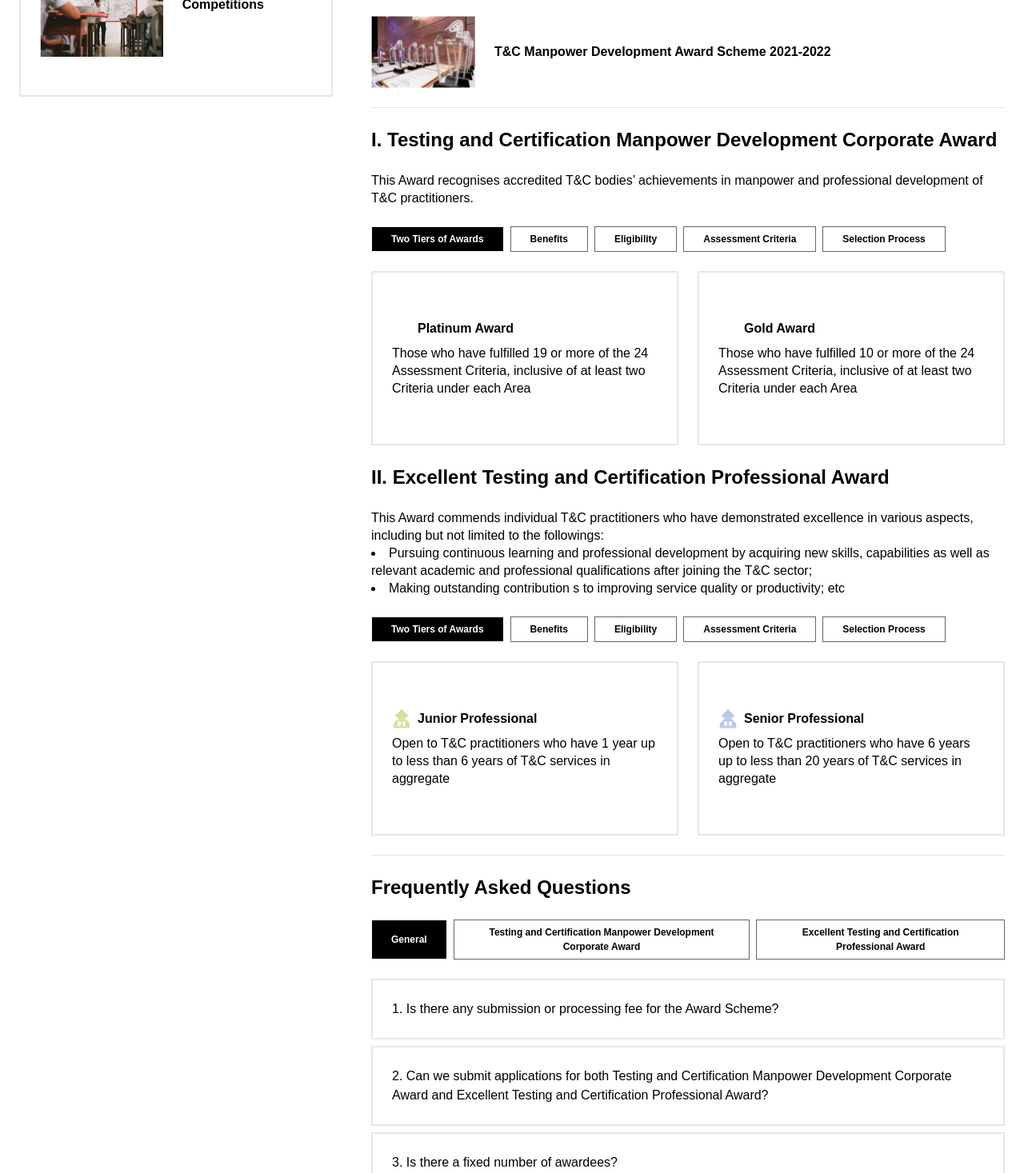
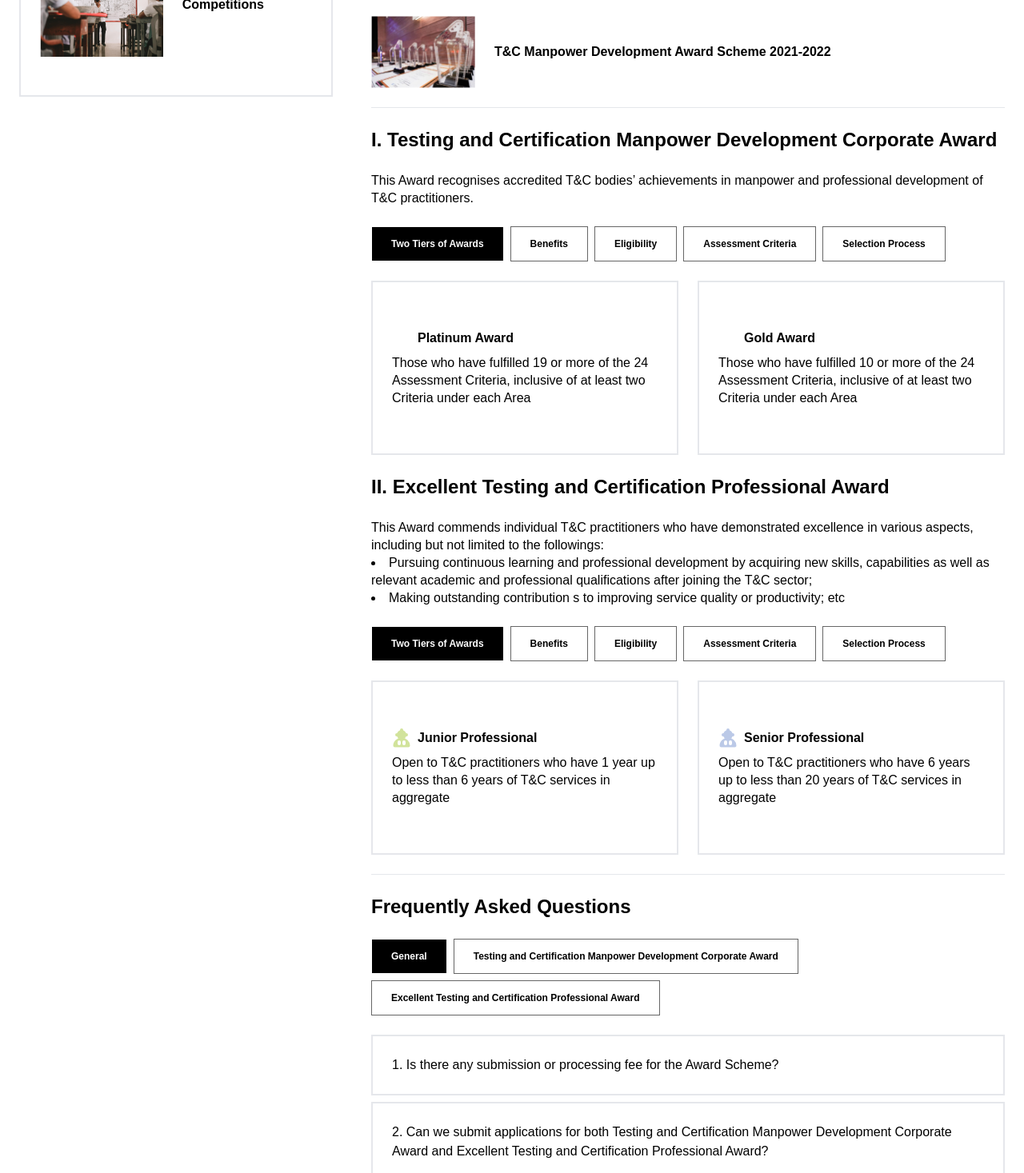
Before and after one commit to sagee1125/hkctc, a React (Create React App) app: page /#/events-landing in a window 1280 px wide. Shown: the part 955-2422 px from the top of the page at 80% size. Built offline with nearby package versions, Linux system fonts and the light colour scheme; some icons are missing.

Commit message:
button wrap

```diff
--- a/src/pages/EventsLanding/EventsLandingContent.tsx
+++ b/src/pages/EventsLanding/EventsLandingContent.tsx
@@ -29,7 +29,9 @@ export const EventsLandingContent: React.FC<BreadcrumbProps> = ({
     eventItems?.[0]?.subTitle ?? ""
   );
 
-  const [activeButton, setActiveButton] = useState<number>(0);
+  const [activeTestingOneButton, setActiveTestingOneButton] = useState<number>(0);
+  const [activeTestingTwoButton, setActiveTestingTwoButton] = useState<number>(0);
+
   const [questionCategoriesArray, setQuestionCategoriesArray] =
     useState<number>(0);
   const navigate = useNavigate();
@@ -62,8 +64,8 @@ export const EventsLandingContent: React.FC<BreadcrumbProps> = ({
         setActivatedItems={setActiveEventItems}
       />
       <div>
-        <div className="flex flex-row gap-[16px] items-center">
-          <div className="h-[15px] w-[15px] bg-black" />
+        <div className="flex flex-row gap-[16px] items-start">
+          <div className="h-[15px] w-[15px] bg-black mt-[8px]" />
           <p className="text-heading-l">
             Testing & Certificate Manpower Development Award Scheme
           </p>
@@ -119,19 +121,19 @@ export const EventsLandingContent: React.FC<BreadcrumbProps> = ({
           This Award recognises accredited T&C bodies’ achievements in manpower
           and professional development of T&C practitioners.
         </p>
-        <div className="flex flex-row gap-[8px] my-[24px]">
+        <div className="flex flex-wrap gap-[8px] my-[24px]">
           {buttonArray.map((btn, index) => {
-            const isActivated = index === activeButton;
+            const isActivated = index === activeTestingOneButton;
             return (
               <button
                 key={index}
                 className="p-2 transition-all duration-800 ease-in-out"
                 style={isActivated ? activatedButtonStyle : normalButtonStyle}
                 onClick={() => {
-                  setActiveButton(index);
+                  setActiveTestingOneButton(index);
                 }}
               >
-                <p className="px-[12px] text-highlight-xs">{btn}</p>
+                <p className="px-[12px] py-[6px] text-highlight-xs">{btn}</p>
               </button>
             );
           })}
@@ -184,19 +186,19 @@ export const EventsLandingContent: React.FC<BreadcrumbProps> = ({
           </li>
         </p>
 
-        <div className="flex flex-row gap-[8px] my-[24px]">
+        <div className="flex flex-wrap gap-[8px] my-[24px]">
           {buttonArray.map((btn, index) => {
-            const isActivated = index === activeButton;
+            const isActivated = index === activeTestingTwoButton;
             return (
               <button
                 key={index}
-                className="p-2 transition-all duration-800 ease-in-out"
+                className="transition-all duration-800 ease-in-out"
                 style={isActivated ? activatedButtonStyle : normalButtonStyle}
                 onClick={() => {
-                  setActiveButton(index);
+                  setActiveTestingTwoButton(index);
                 }}
               >
-                <p className="px-[12px] text-highlight-xs">{btn}</p>
+                <p className="px-[12px] py-[6px] text-highlight-xs">{btn}</p>
               </button>
             );
           })}
@@ -238,7 +240,7 @@ export const EventsLandingContent: React.FC<BreadcrumbProps> = ({
         </div>
         <hr className="my-[24px]" />
         <p className="text-heading-l">Frequently Asked Questions</p>
-        <div className="flex flex-row gap-[8px] my-[24px]">
+        <div className="flex flex-wrap gap-[8px] my-[24px]">
           {questionCategories.map((btn, index) => {
             const isActivated = index === questionCategoriesArray;
             return (
@@ -250,7 +252,7 @@ export const EventsLandingContent: React.FC<BreadcrumbProps> = ({
                   setQuestionCategoriesArray(index);
                 }}
               >
-                <p className="px-[12px] text-highlight-xs">{btn}</p>
+                <p className="px-[12px] py-[6px] text-highlight-xs">{btn}</p>
               </button>
             );
           })}
--- a/src/pages/SeminarsWorkshops/SeminarsWorkshopsContent.tsx
+++ b/src/pages/SeminarsWorkshops/SeminarsWorkshopsContent.tsx
@@ -119,8 +119,8 @@ export const SeminarsWorkshopsContent: React.FC<BreadcrumbProps> = ({
         setActivatedItems={setActiveEventItems}
       />
       <div>
-        <div className="flex flex-row gap-[16px] items-center">
-          <div className="h-[15px] w-[15px] bg-black" />
+        <div className="flex flex-row gap-[16px] items-start">
+          <div className="h-[15px] w-[15px] bg-black mt-[8px]" />
           <p className="text-heading-l">Seminars and Workshops</p>
         </div>
 
@@ -135,13 +135,13 @@ export const SeminarsWorkshopsContent: React.FC<BreadcrumbProps> = ({
             return (
               <button
                 key={index}
-                className="p-2 transition-all duration-800 ease-in-out"
+                className="p-2 transition-all duration-800 ease-in-out text-left"
                 style={isActivated ? activatedButtonStyle : normalButtonStyle}
                 onClick={() => {
                   setActiveTopicButton(index);
                 }}
               >
-                <p className="px-[12px] text-highlight-xs">{btn}</p>
+                <p className="px-[12px] py-[6px] text-highlight-xs">{btn}</p>
               </button>
             );
           })}
```
